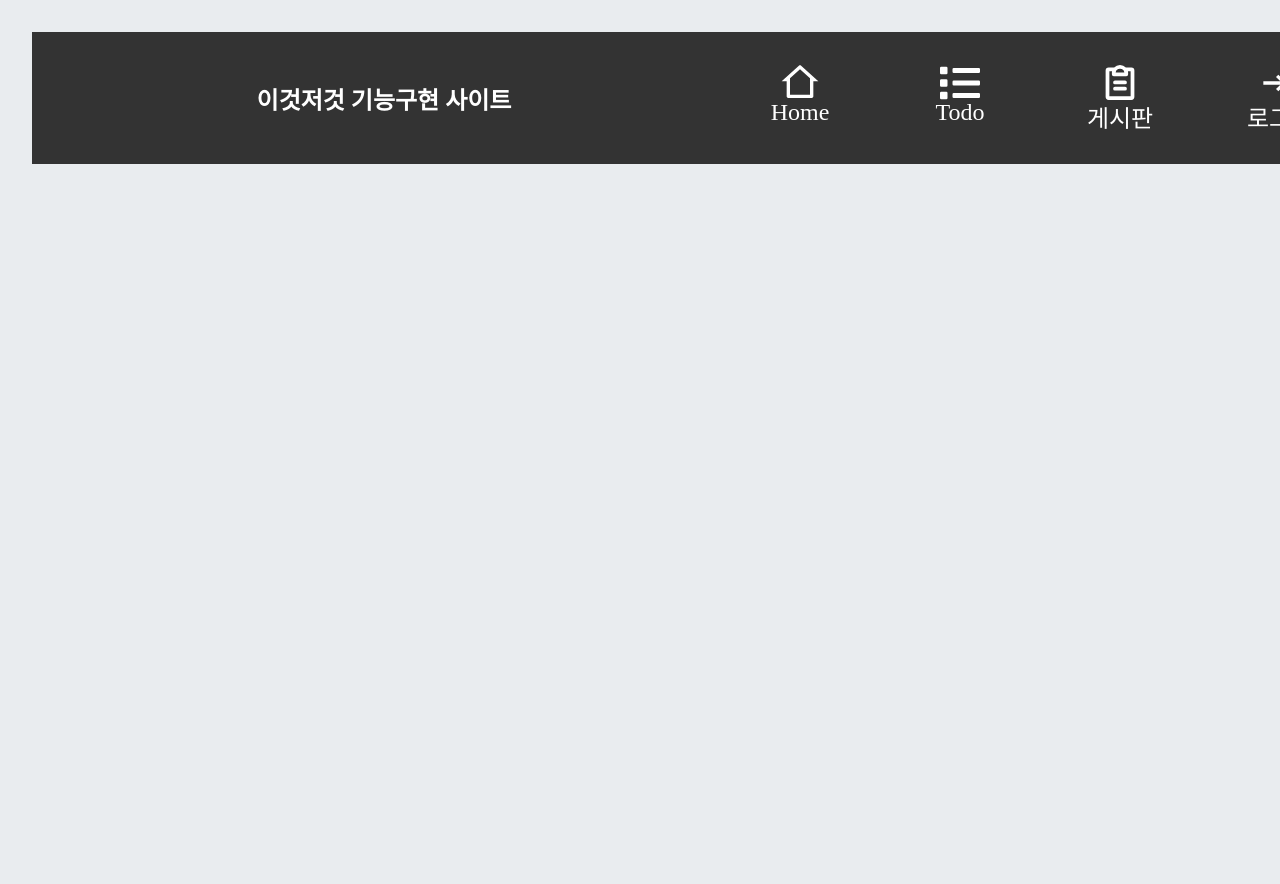
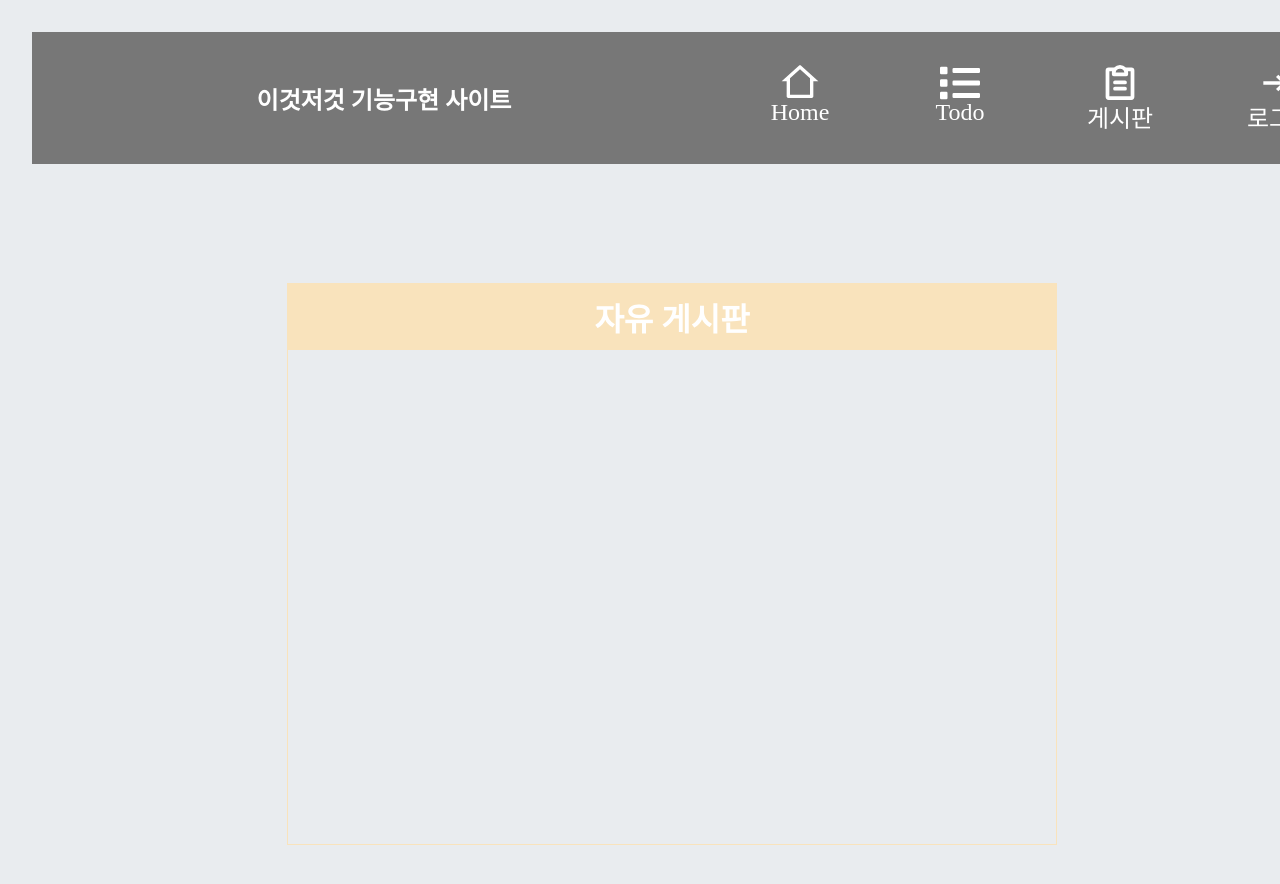
Before and after one commit to DevGochan/ToyProject, a React (Vite) app in the folder vite-project/: page /CommunityPage in a window 1280 px wide. Shown: the top 884 px of the page. Before the commit the page ends 800 px from the top, so only its background shows below. Built offline with nearby package versions, Linux system fonts and the light colour scheme; no server answers.

Commit message:
feat : 댓글기능 구현

```diff
--- a/vite-project/src/App.tsx
+++ b/vite-project/src/App.tsx
@@ -3,6 +3,7 @@ import { Route, Routes } from 'react-router-dom';
 import MainPage from './pages/MainPage';
 import TodoPage from './pages/TodoPage';
 import Header from './components/Header';
+import CommunityPage from './pages/CommunityPage';
 
 function App() {
   return (
@@ -11,6 +12,7 @@ function App() {
       <Routes>
         <Route path="/" element={<MainPage />} />
         <Route path="/TodoPage" element={<TodoPage />} />
+        <Route path="/CommunityPage" element={<CommunityPage />} />
       </Routes>
     </div>
   );
--- a/vite-project/src/components/Header.tsx
+++ b/vite-project/src/components/Header.tsx
@@ -58,7 +58,7 @@ const Header = () => {
         </NavItem>
         <NavItem>
           <StyledLink
-            to="/Board"
+            to="/CommunityPage"
             style={{ fontSize: '24px', alignItems: 'center' }}
           >
             <PiClipboardTextBold
@@ -111,7 +111,7 @@ const HeaderContainer = styled.header`
   justify-content: space-between;
   align-items: center;
   padding: 1rem 2rem;
-  background-color: #333;
+  background-color: #777;
   color: white;
   font-size: 20px;
 `;
--- a/vite-project/src/components/TodoList/TodoInput.tsx
+++ b/vite-project/src/components/TodoList/TodoInput.tsx
@@ -27,7 +27,7 @@ const TodoInput = ({ onChange, onSubmit, inputText }: InputTextProps) => {
 };
 
 const TodoInputContainer = styled.div`
-  border-bottom: 1px solid #f9e3bc;
+  border-bottom: 1px solid #fff;
   width: 100%;
   display: flex;
   justify-content: center;
@@ -41,7 +41,7 @@ const TodoInputContainer = styled.div`
     width: 80%;
     height: 40px; // 높이를 명시적으로 설정
     border: none;
-    border-bottom: 1px solid #f9e3bc;
+    border-bottom: 1px solid #89ade1;
     text-align: center;
     align-items: center;
     line-height: 40px; // 높이에 맞춰서 수직 정렬
@@ -54,7 +54,7 @@ const TodoInputContainer = styled.div`
 
   button {
     width: 20%;
-    background-color: #f9e3bc;
+    background-color: #89ade1;
     color: white;
     font-weight: 900;
     border: none;
--- a/vite-project/src/components/TodoList/TodoList.tsx
+++ b/vite-project/src/components/TodoList/TodoList.tsx
@@ -114,7 +114,7 @@ const TodoContainer = styled.div`
   border: 1px solid #ccc;
   border-radius: 5px;
   border-left-width: 10px;
-  border-left-color: #f9e3bc;
+  border-left-color: #89ade1;
   margin-bottom: 10px;
   background-color: #f9f9f9;
   box-sizing: border-box;
--- /dev/null
+++ b/vite-project/src/pages/CommunityPage.tsx
@@ -0,0 +1,50 @@
+import React, { useState, useEffect } from 'react';
+import { db } from '../firebase-config';
+import {
+  collection,
+  query,
+  orderBy,
+  onSnapshot,
+  addDoc,
+  Timestamp,
+  deleteDoc,
+  doc,
+  updateDoc,
+} from 'firebase/firestore';
+import { useAuth } from '../UserContext';
+import styled from 'styled-components';
+
+const CommunityPage = () => {
+  return (
+    <>
+      <HomeContainer>
+        <div className="entireContainer">
+          <h1>자유 게시판</h1>
+        </div>
+      </HomeContainer>
+    </>
+  );
+};
+
+const HomeContainer = styled.div`
+  display: flex;
+  justify-content: center;
+  align-items: center;
+  height: 100vh;
+  .entireContainer {
+    width: 60%;
+    height: 70%;
+    margin: 0 auto;
+    display: flex;
+    flex-direction: column;
+    border: 1px solid #f9e3bc;
+    h1 {
+      background-color: #f9e3bc;
+      color: #fff;
+      text-align: center;
+      padding: 10px;
+      box-sizing: border-box;
+    }
+  }
+`;
+export default CommunityPage;
--- a/vite-project/src/pages/MainPage.tsx
+++ b/vite-project/src/pages/MainPage.tsx
@@ -23,7 +23,7 @@ const TodoBtn = styled.div`
   justify-content: center;
   align-items: center;
   width: 30%;
-  margin-top: 200px;
+  margin-top: 100px;
   border-radius: 20px;
   background-color: #f0f0f0;
   box-shadow: 0 2px 5px rgba(0, 0, 0, 0.1);
--- a/vite-project/src/pages/TodoPage.tsx
+++ b/vite-project/src/pages/TodoPage.tsx
@@ -151,16 +151,15 @@ const HomeContainer = styled.div`
   display: flex;
   justify-content: center;
   align-items: center;
-  height: 100vh;
+  height: 50vh;
   .entireContainer {
     width: 60%;
     height: 70%;
     margin: 0 auto;
     display: flex;
     flex-direction: column;
-    border: 1px solid #f9e3bc;
     h1 {
-      background-color: #f9e3bc;
+      background-color: #89ade1;
       color: #fff;
       text-align: center;
       padding: 10px;
```
